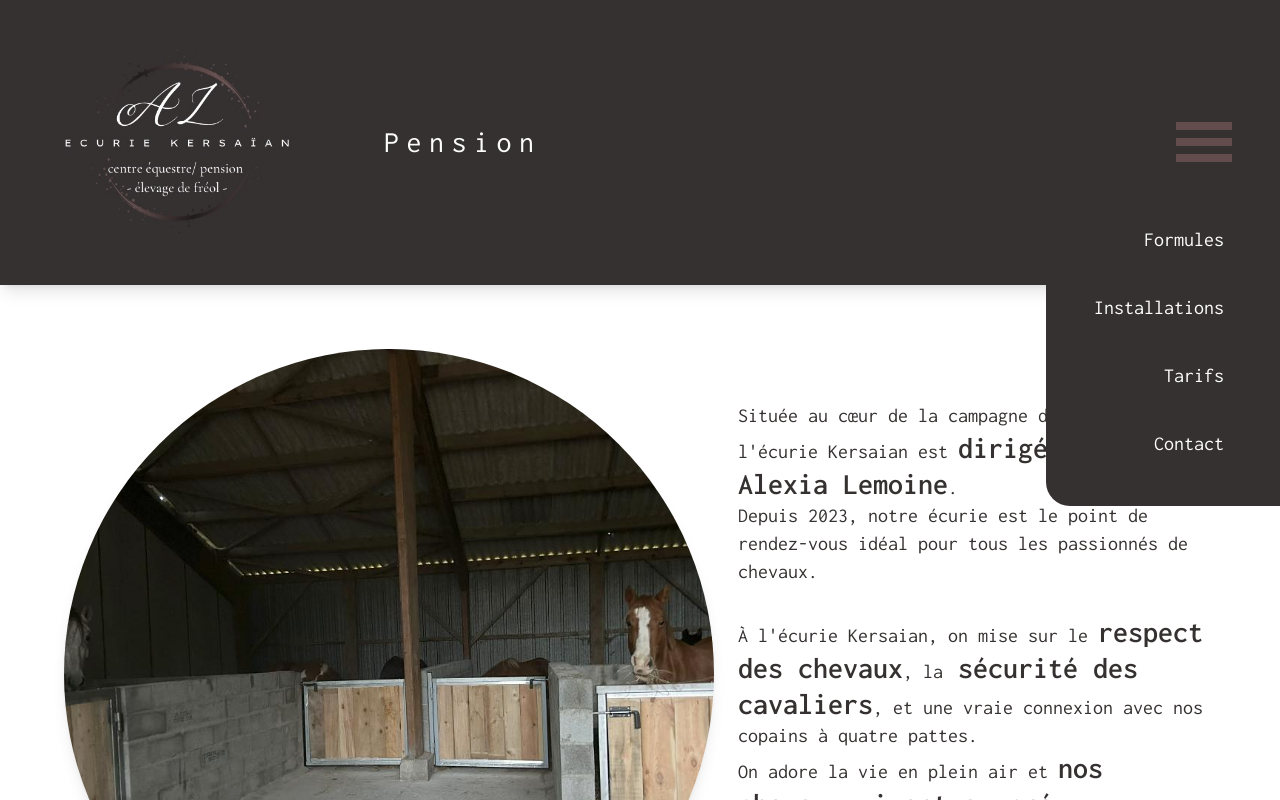
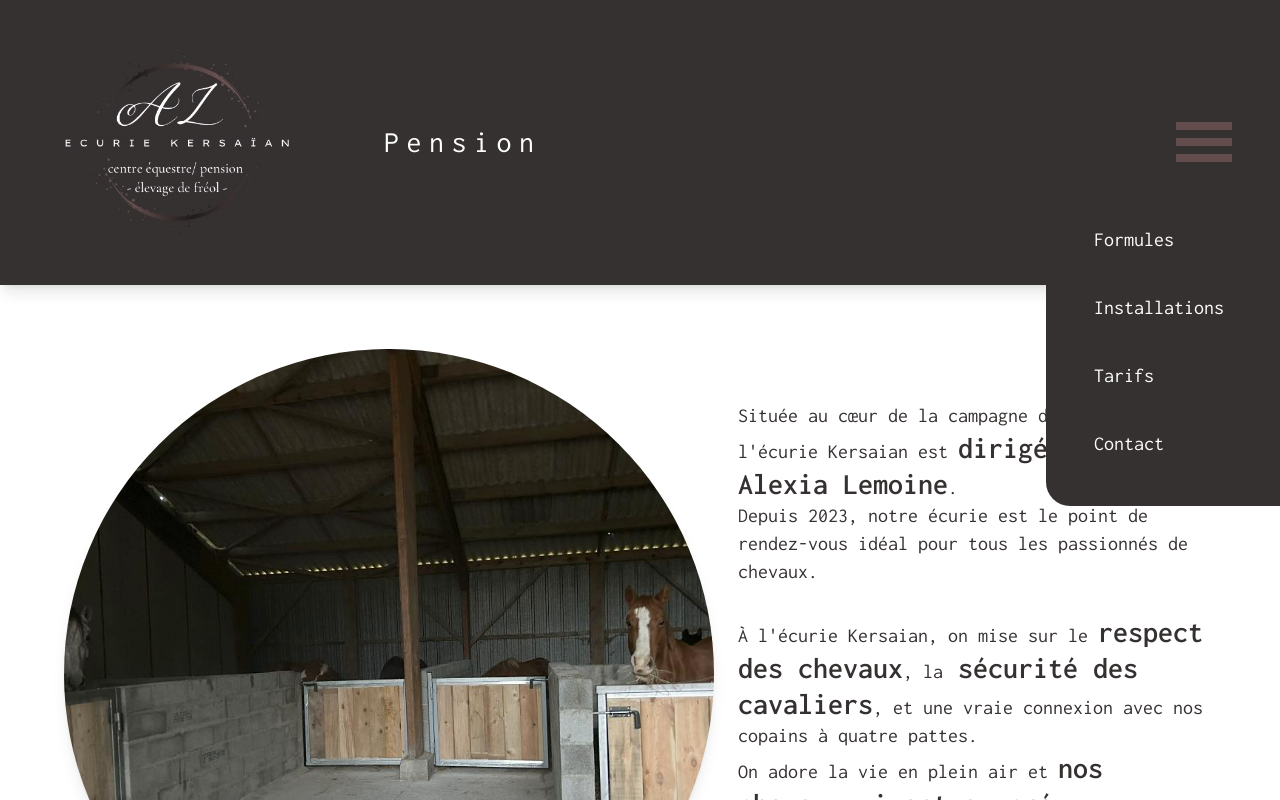
Before and after one commit to segoleneganzin/ecurie-kersaian, a React (Vite) app: page /pension in a window 1280 px wide. Both pictures are taken after a click on the element 1204 px from the left and 142 px from the top of the page. Shown: the top 800 px of the page. Built offline with nearby package versions, Linux system fonts and the light colour scheme; no server answers.

Commit message:
correction pension page (footer + menu + scroll up)

```diff
--- a/src/components/MenuPension.jsx
+++ b/src/components/MenuPension.jsx
@@ -1,23 +1,5 @@
 import { useState, useRef, useEffect } from 'react';
 const MenuPension = () => {
-  // return (
-  //   <nav className='menu'>
-  //     <ul>
-  //       <li>
-  //         <a href='#activities'>Formules</a>
-  //       </li>
-  //       <li>
-  //         <a href='#installations'>Installations</a>
-  //       </li>
-  //       <li>
-  //         <a href='#prices'>Tarifs</a>
-  //       </li>
-  //       <li>
-  //         <a href='#contact'>Contact</a>
-  //       </li>
-  //     </ul>
-  //   </nav>
-  // );
   const [hamburgerOpen, setHamburgerOpen] = useState(false);
   const [menuClassName, setMenuClassName] = useState('hidden');
   const menu = useRef();
@@ -45,23 +27,35 @@
           className='mr-14 mt-16 space-y-10 text-right text-white text-xl'
           role='menu'
         >
-          <li className='menu__item' role='menuitem'>
-            <a href='#formulas' rel='ugc'>
+          <li
+            role='menuitem'
+            className='w-fit transform transition duration-500 hover:scale-125 origin-bottom lg:origin-bottom-right'
+          >
+            <a href='#formulas' rel='ugc' onClick={openResponsiveMenu}>
               Formules
             </a>
           </li>
-          <li className='menu__item' role='menuitem'>
-            <a href='#installations' rel='ugc'>
+          <li
+            role='menuitem'
+            className='w-fit transform transition duration-500 hover:scale-125 origin-bottom lg:origin-bottom-right'
+          >
+            <a href='#installations' rel='ugc' onClick={openResponsiveMenu}>
               Installations
             </a>
           </li>
-          <li className='menu__item' role='menuitem'>
-            <a href='#prices' rel='ugc' className='color-white'>
+          <li
+            role='menuitem'
+            className='w-fit transform transition duration-500 hover:scale-125 origin-bottom lg:origin-bottom-right'
+          >
+            <a href='#prices' rel='ugc' onClick={openResponsiveMenu}>
               Tarifs
             </a>
           </li>
-          <li className='menu__item' role='menuitem'>
-            <a href='#contact' rel='ugc' className='color-white'>
+          <li
+            role='menuitem'
+            className='w-fit transform transition duration-500 hover:scale-125 origin-bottom lg:origin-bottom-right'
+          >
+            <a href='#contact' rel='ugc' onClick={openResponsiveMenu}>
               Contact
             </a>
           </li>
--- a/src/pages/EquestrianCenter.jsx
+++ b/src/pages/EquestrianCenter.jsx
@@ -25,10 +25,6 @@
     handleScroll();
     // Attach the event listener
     window.addEventListener('scroll', handleScroll);
-    // Clean up the event listener on component unmount
-    // return () => {
-    //   window.removeEventListener('scroll', handleScroll);
-    // };
   }, [showScrollButton]);
   return (
     <div className='h-dvh'>
@@ -80,14 +76,7 @@
           </div>
         </div>
         {/* **************************************SCROLL UP */}
-        {showScrollButton && (
-          // <div className='fixed bottom-0 right-0 mb-4 mr-4 z-90'>
-          //   <a href='#' className='bg-principal-color rounded-lg'>
-          //     <img src={arrowUp} alt='' className='mx-4 my-2' />
-          //   </a>
-          // </div>
-          <ScrollUp />
-        )}
+        {showScrollButton && <ScrollUp />}
         {/* **************************************ACTIVITEES */}
         <div className='p-2 lg:p-16 pt-16 sm:p-8' id='activities'>
           <h2 className='text-principal-color font-bold pb-10 text-4xl w-fit after:absolute after:bg-secondary-color after:block after:h-1 after:mt-4 after:w-56'>
--- a/src/pages/Pension.jsx
+++ b/src/pages/Pension.jsx
@@ -1,10 +1,26 @@
 /* eslint-disable react/no-unescaped-entities */
+import { useState, useEffect } from 'react';
 import Header from '../components/Header';
+import Footer from '../components/Footer';
 import Installations from '../components/Installations';
 import Contact from '../components/Contact';
 import presentationImg from '../assets/images/pension.jpg';
+import ScrollUp from '../components/ScrollUp';
 
 const Pension = () => {
+  const [showScrollButton, setShowScrollButton] = useState(false);
+  const handleScroll = () => {
+    const scrollPosition = window.scrollY;
+    // Adjust this value based on the scroll position where you want the button to appear
+    const showScrollButtonThreshold = 500;
+    setShowScrollButton(scrollPosition > showScrollButtonThreshold);
+  };
+  useEffect(() => {
+    handleScroll();
+    // Attach the event listener
+    window.addEventListener('scroll', handleScroll);
+  }, [showScrollButton]);
+
   return (
     <div className='h-dvh'>
       <Header menu={'pension'} />
@@ -60,6 +76,8 @@
             </div>
           </div>
         </div>
+        {/* **************************************SCROLL UP */}
+        {showScrollButton && <ScrollUp />}
         {/* **************************************FORMULES */}
         <div className='p-4 pt-16 lg:p-16 sm:p-8' id='formulas'>
           <h2 className='font-bold pb-10 text-4xl w-fit after:absolute after:bg-secondary-color after:block after:h-1 after:mt-4 after:w-56'>
@@ -77,6 +95,7 @@
         {/* ***************************************CONTACT */}
         <Contact />
       </main>
+      <Footer />
     </div>
   );
 };
```
